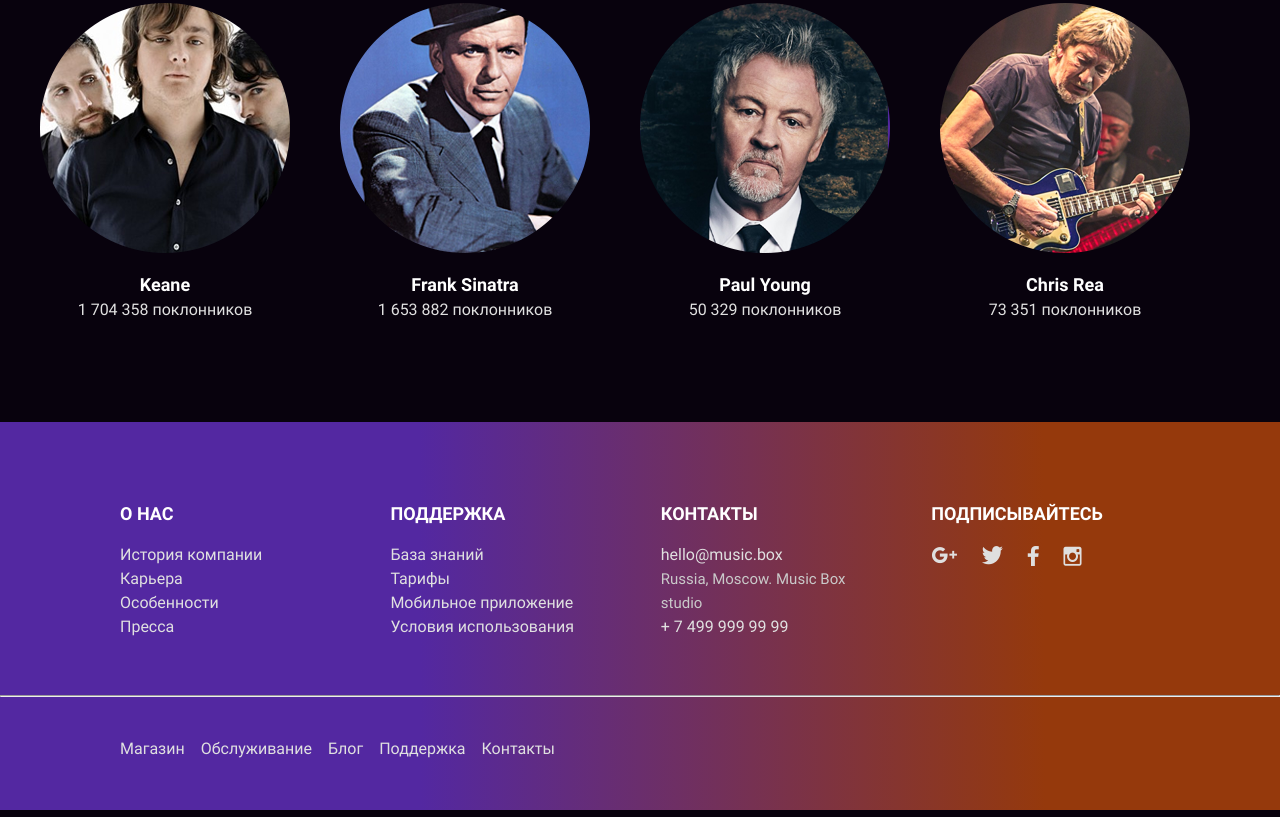
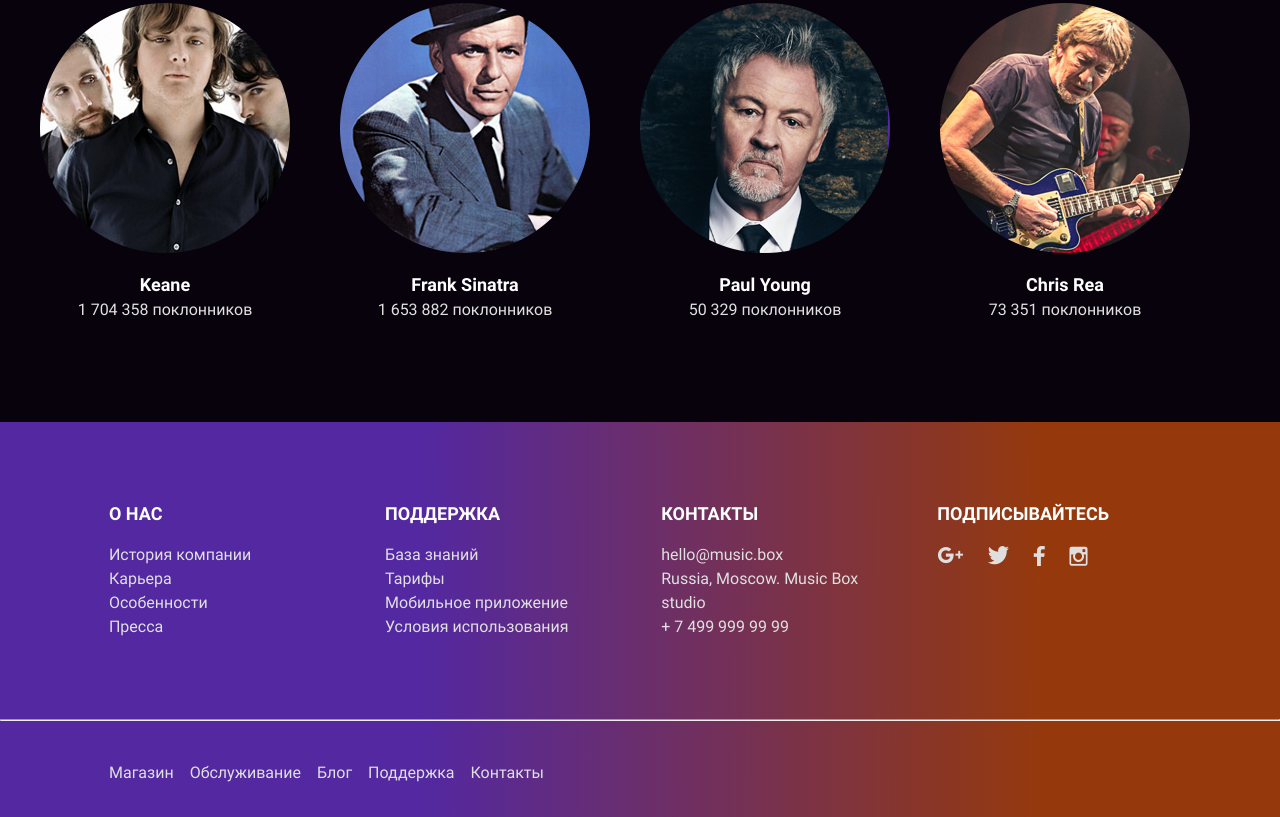
Before and after one commit to vadymtel/layout-designer-project-lvl2, a plain HTML site: page src/artist.html in a window 1280 px wide. Shown: the part 2546-3363 px from the top of the page. Drawn offline with Linux system fonts and the light colour scheme.

Commit message:
correct footer

```diff
--- a/src/artist.html
+++ b/src/artist.html
@@ -273,7 +273,7 @@
             <div class="footer__items">
                 <h3 class="footer__item">Контакты</h3>
                 <a href="mailto:hello@music.box" class="footer__link">hello@music.box</a>
-                <p class="footer__address">
+                <p class="footer__link">
                     Russia, Moscow. Music Box studio
                 </p>
                 <a href="tel:+74999999999" class="footer__link">+ 7 499 999 99 99</a>
--- a/src/scss/general.scss
+++ b/src/scss/general.scss
@@ -417,10 +417,12 @@
     background: linear-gradient(89.75deg, #5328a1 32.83%, #95390c 81.56%);
 
     &__top-block {
+        width: 86.1%;
         display: flex;
         flex-wrap: wrap;
         column-gap: 4%;
-        padding: 3rem 120px;
+        padding: 3rem 20px;
+        margin: 0 auto 0;
     }
 
     &__items {
@@ -428,6 +430,7 @@
         flex-direction: column;
         flex-basis: 22%;
         text-align: left;
+        margin-bottom: 24px;
 
         &_row {
             display: flex;
@@ -443,8 +446,9 @@
     }
 
     &__botom-block {
-
-        padding: 2rem 120px 49px;
+        width: 86.1%;
+        margin: 0 auto 0;
+        padding: 2rem 20px;
         display: flex;
         gap: 16px;
     }
@@ -463,11 +467,6 @@
             width: 100%;
             height: 100%;
         }
-    }
-
-    &__address {
-        font-size: 15px;
-        line-height: 24px;
     }
 }
 
@@ -683,8 +682,6 @@
     .footer__top-block,
     .footer__botom-block {
         flex-direction: column;
-        padding-left: 20px;
-        padding-right: 20px;
     }
 
     .discography__item,
```
Also changed, not shown: src/css/style.css, 1 other file.
